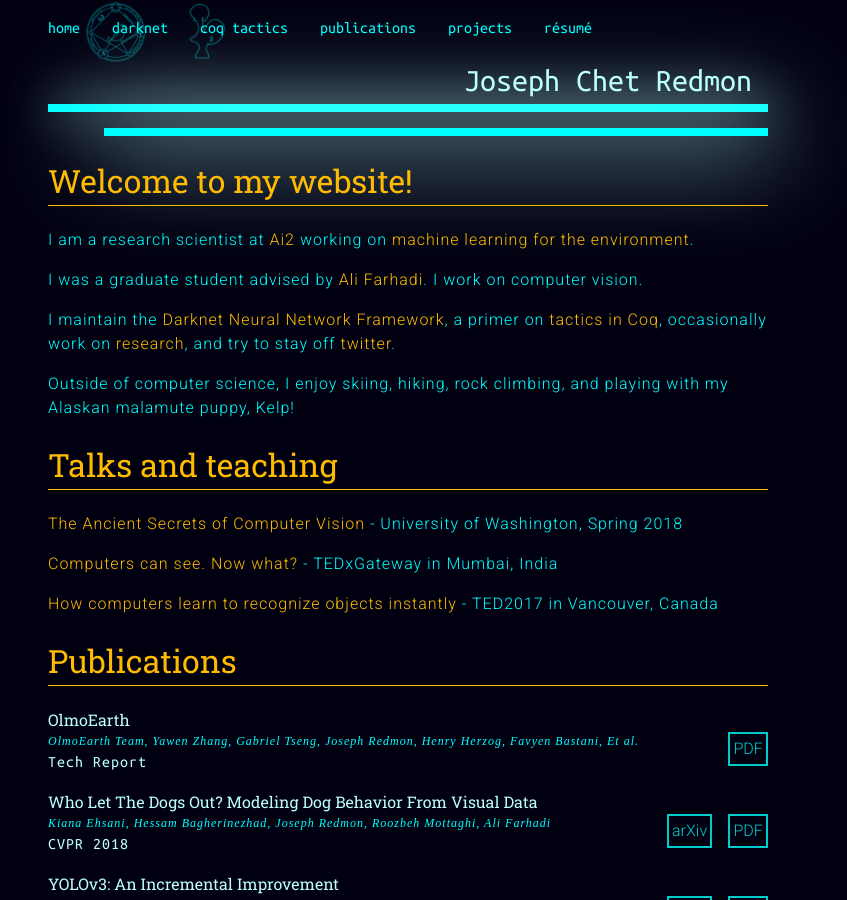
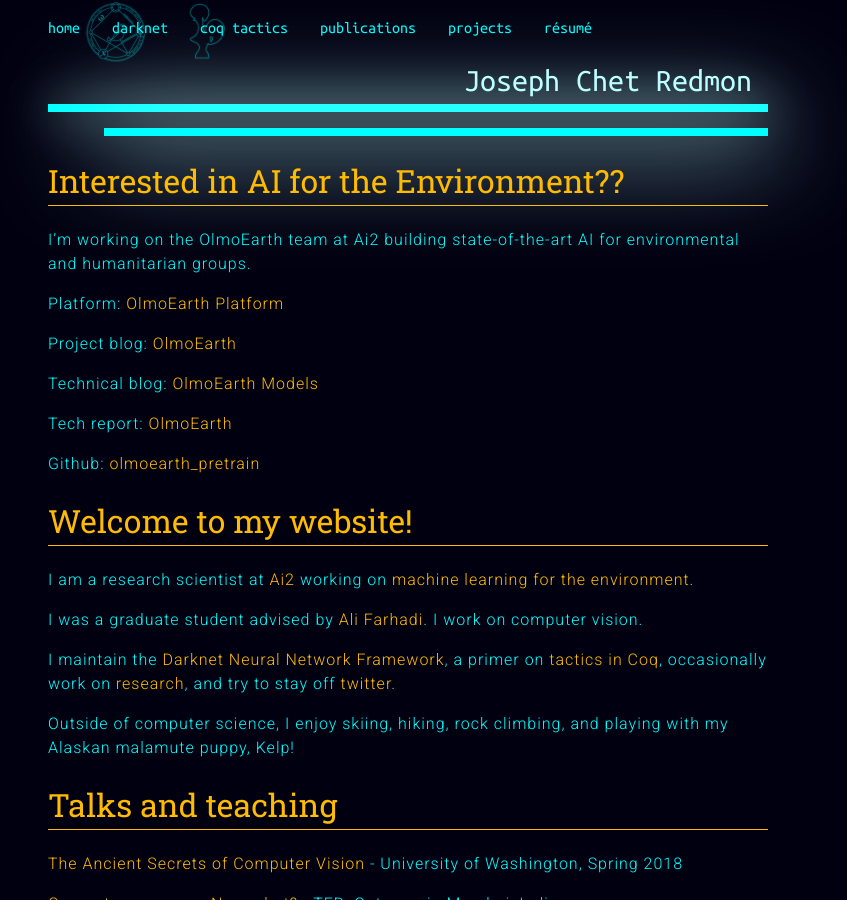
Before and after one commit to pjreddie/pjreddie.github.io, a Jekyll site: the page built from index.md, in a window 1280 px wide and 900 px high. Shown: the whole window, without its empty margins (232-1079 px from the left). Built offline with Jekyll 4.4.1, drawn with Linux system fonts in a browser that asks for light colours.

Commit message:
oe blurb

```diff
--- a/index.md
+++ b/index.md
@@ -15,9 +15,23 @@
 <div class='blue bar'></div>
 </div>
 
+# Interested in AI for the Environment??
+
+I'm working on the OlmoEarth team at Ai2 building state-of-the-art AI for environmental and humanitarian groups.
+
+Platform: [OlmoEarth Platform](https://olmoearth.allenai.org)
+
+Project blog: [OlmoEarth](https://allenai.org/olmoearth)
+
+Technical blog: [OlmoEarth Models](https://allenai.org/blog/olmoearth-models)
+
+Tech report: [OlmoEarth](/static/papers/OlmoEarth.pdf)
+
+Github: [olmoearth_pretrain](https://github.com/allenai/olmoearth_pretrain)
+
 # Welcome to my website!
 
-I am a research scientist at [Ai2](https://allenai.org/) working on [machine learning for the environment](https://allenai.org/earth-system).
+I am a research scientist at [Ai2](https://allenai.org/) working on [machine learning for the environment](https://allenai.org/olmoearth).
 
 I was a graduate student advised by [Ali Farhadi](https://homes.cs.washington.edu/~ali/index.html). I work on computer vision.
 
```
